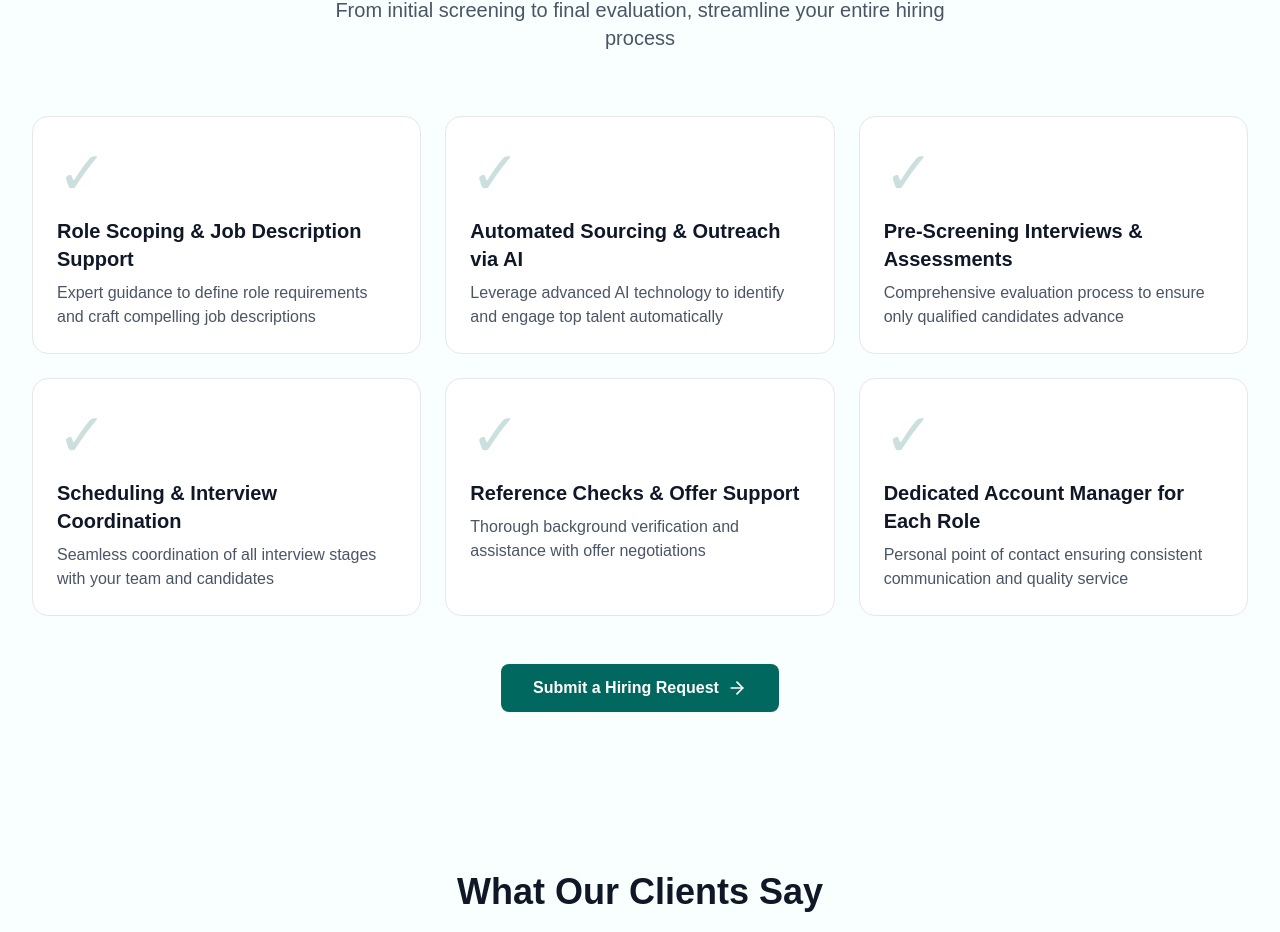
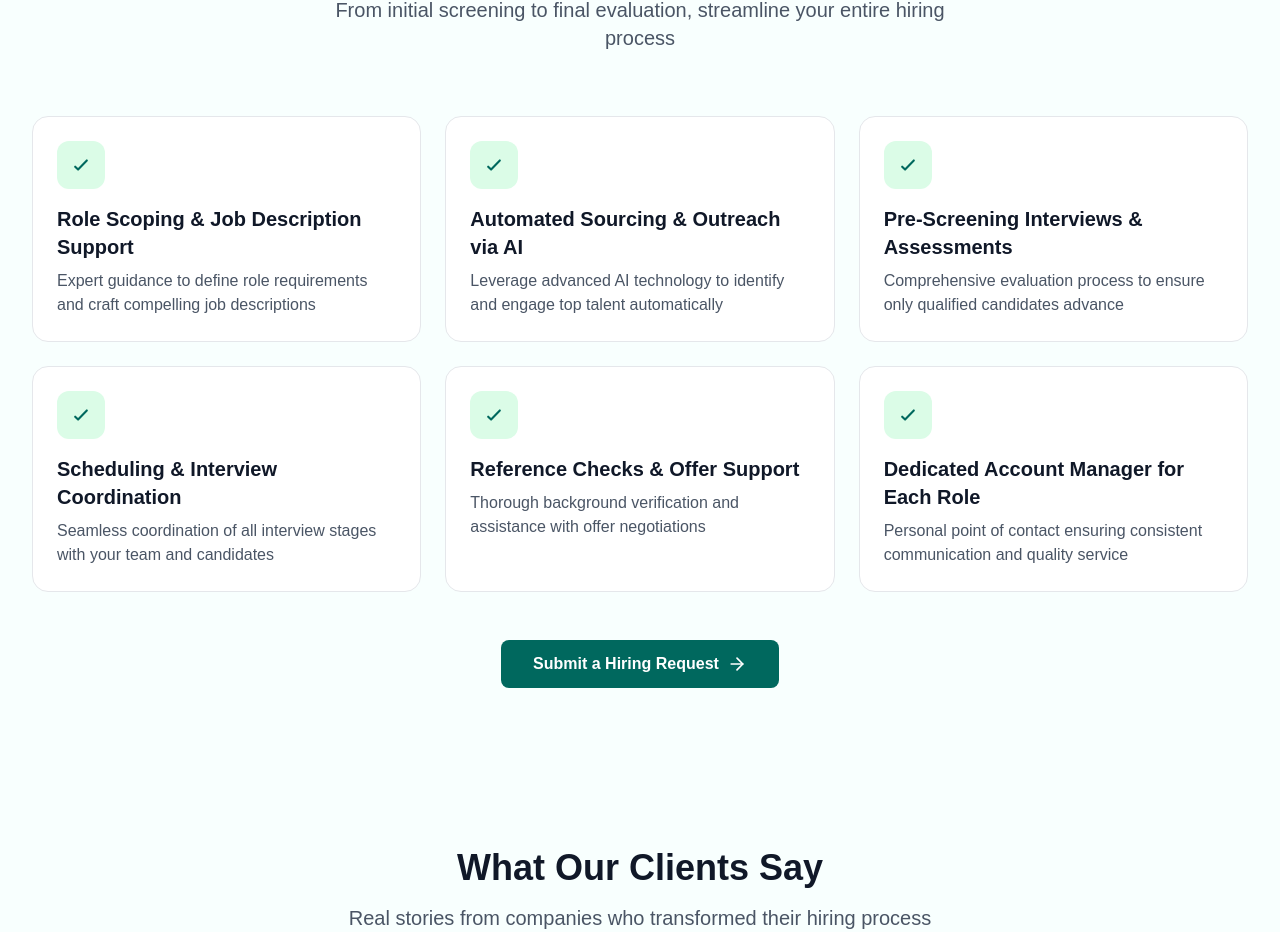
Before and after one commit to morganwestcoding/recruiting-website-v2, a Next.js app: page / in a window 1280 px wide. Shown: the part 832-1764 px from the top of the page. Built offline with nearby package versions, Linux system fonts and the light colour scheme.

Commit message:
Update page.tsx

```diff
--- a/src/app/page.tsx
+++ b/src/app/page.tsx
@@ -93,7 +93,7 @@ export default function HomePage() {
       name: "James Wilson",
       title: "Senior Developer",
       company: "DevStudio Pro",
-      review: "From a candidate&apos;s perspective, the interview experience was smooth and professional. Now as a hiring manager, I see why companies choose SagePaths.&ldquo;",
+      review: "From a candidate&apos;s perspective, the interview experience was smooth and professional. Now as a hiring manager, I see why companies choose SagePaths.",
       initials: "JW",
       color: "bg-teal-500"
     }
@@ -262,9 +262,13 @@ export default function HomePage() {
                 description: "Personal point of contact ensuring consistent communication and quality service"
               }
             ].map((solution, index) => (
-              <div key={index} className="group bg-white border border-gray-200 rounded-2xl p-6 hover:shadow-lg hover:border-blue-200 transition-all duration-200">
-                {/* Large Checkmark */}
-                <div className="text-6xl text-[#00685E] font-serif leading-none mb-4 opacity-20">✓</div>
+              <div key={index} className="group bg-white border border-gray-200 rounded-2xl p-6 hover:shadow-lg hover:border-[#00685E] transition-all duration-200">
+                {/* Light green background with darker green checkmark */}
+                <div className="w-12 h-12 bg-green-100 rounded-xl flex items-center justify-center mb-4">
+                  <svg xmlns="http://www.w3.org/2000/svg" viewBox="0 0 24 24" width="20" height="20" color="#00685E" fill="none">
+                    <path d="M5 14L8.5 17.5L19 6.5" stroke="currentColor" strokeWidth="2.5" strokeLinecap="round" strokeLinejoin="round"></path>
+                  </svg>
+                </div>
 
                 <h3 className="text-xl font-semibold text-gray-900 mb-2">
                   {solution.title}
```
